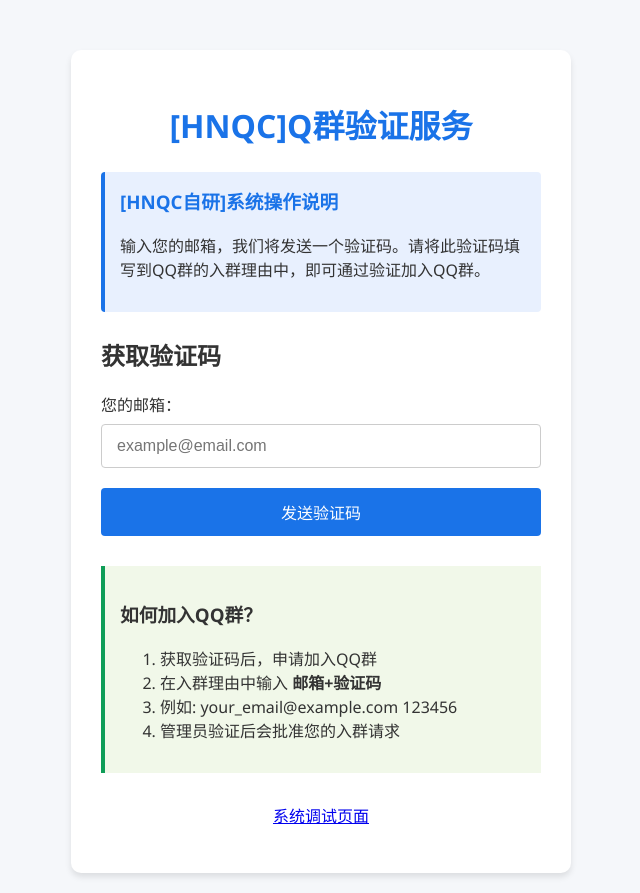
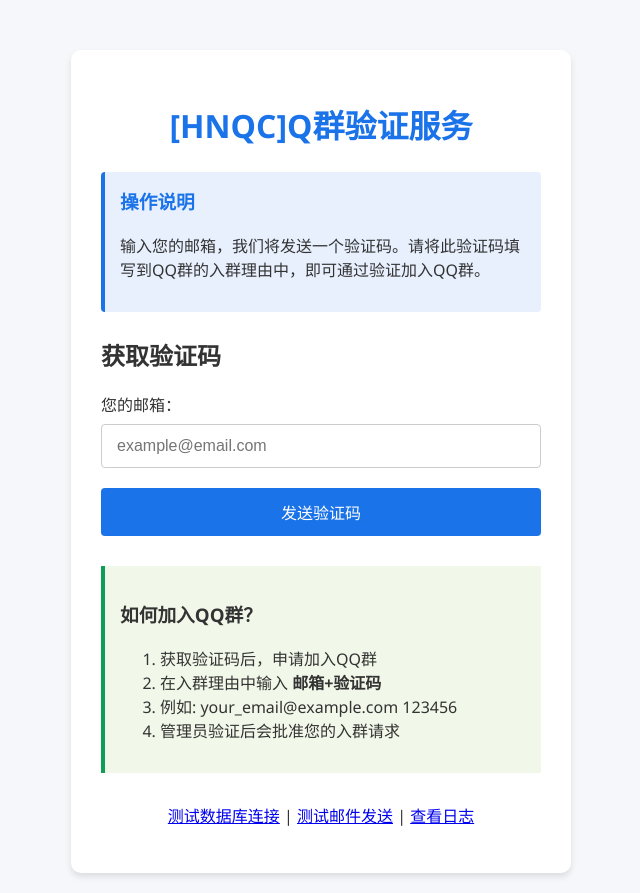
Before and after one commit to HNQC/email-verifier, a Python web app: template templates/index.html in a window 1280 px wide. Shown: the whole page, without its empty margins (319-959 px from the left). Run offline with Jinja, Linux system fonts and the light colour scheme; the template is opened without the code that fills it, so the values that code supplies are empty.

Commit message:
Update index.html

```diff
--- a/templates/index.html
+++ b/templates/index.html
@@ -104,6 +104,11 @@
             padding: 15px;
             margin-top: 30px;
         }
+
+        .debug-links {
+            margin-top: 30px;
+            text-align: center;
+        }
     </style>
 </head>
 <body>
@@ -111,7 +116,7 @@
         <h1>[HNQC]Q群验证服务</h1>
 
         <div class="instructions">
-            <h3>[HNQC自研]系统操作说明</h3>
+            <h3>操作说明</h3>
             <p>输入您的邮箱，我们将发送一个验证码。请将此验证码填写到QQ群的入群理由中，即可通过验证加入QQ群。</p>
         </div>
 
@@ -145,9 +150,13 @@
             </ol>
         </div>
 
-        <p style="text-align: center; margin-top: 30px;">
-            <a href="/debug">系统调试页面</a>
-        </p>
+        <div class="debug-links">
+            <p>
+                <a href="/db_test">测试数据库连接</a> |
+                <a href="/mail_test">测试邮件发送</a> |
+                <a href="/logs">查看日志</a>
+            </p>
+        </div>
     </div>
 
     <script>
```
